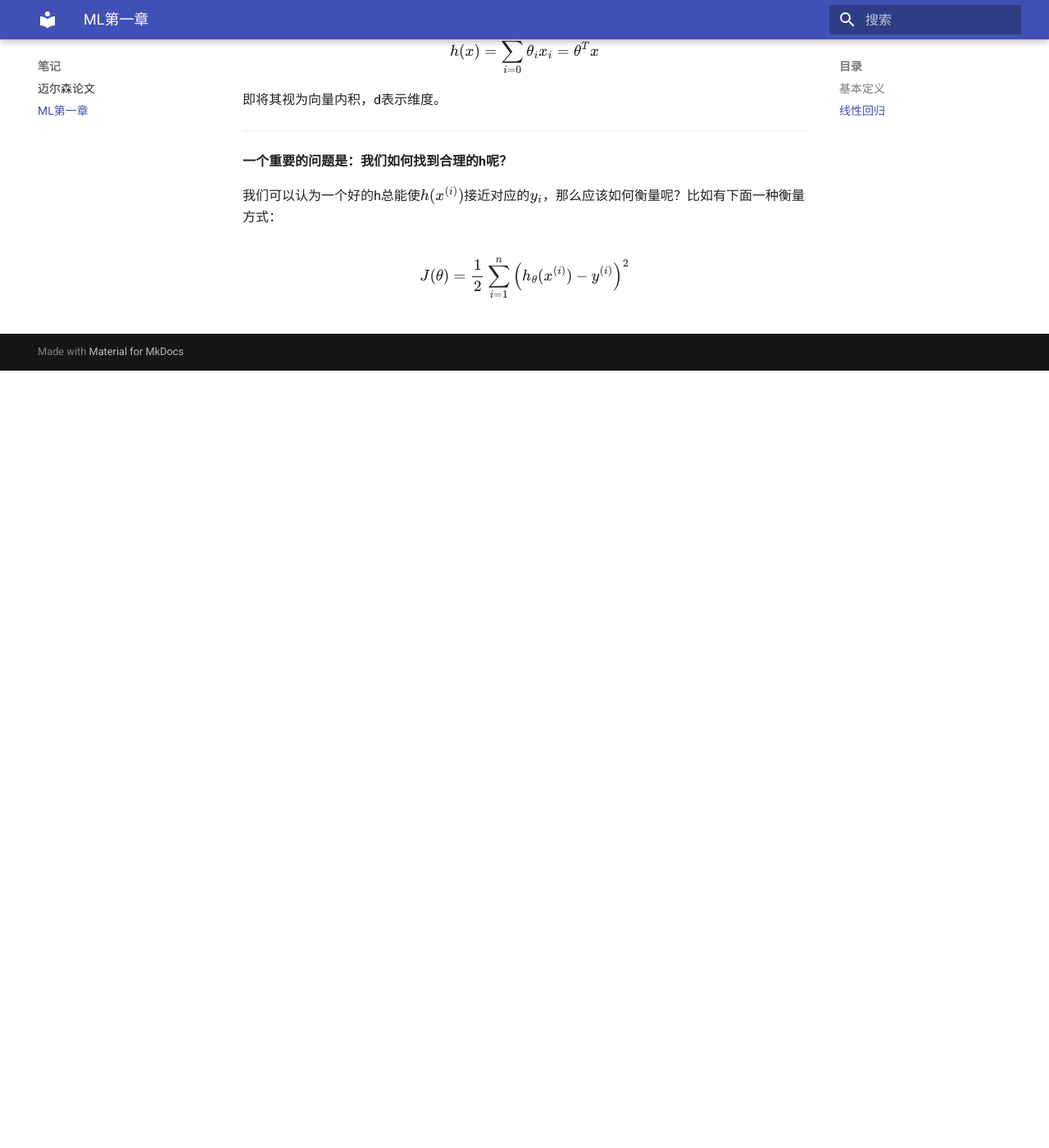
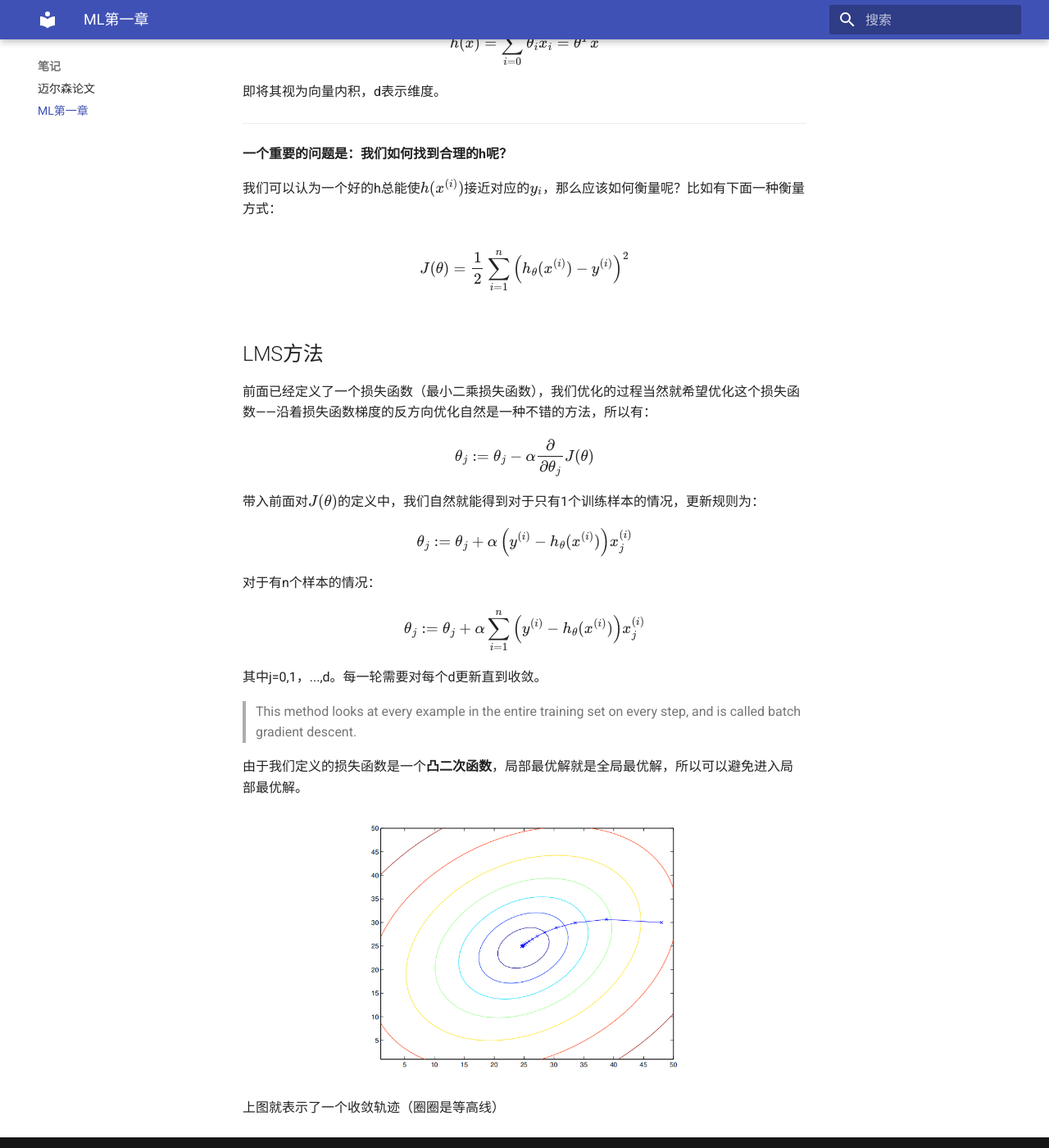
Before and after one commit to snowcovered/snowcovered.github.io, an MkDocs documentation site: the page built from docs/notes/part1.md, in a window 1280 px wide and 1400 px high, scrolled down 1047 px. Shown: the whole window at 82% size. Built offline with MkDocs 1.6.1 and Material for MkDocs 9.7.7, drawn with Linux system fonts in a browser that asks for light colours; before the commit the page ends 1499 px from its top, so only the background shows below that.

Commit message:
Update part1.md

```diff
--- a/docs/notes/part1.md
+++ b/docs/notes/part1.md
@@ -1,4 +1,4 @@
-## 基本定义
+# 基本定义
 $x^{(i)}$：输入变量
 
 $y^{(i)}$:输出变量；或者叫做目标变量
@@ -38,3 +38,33 @@
 $$
 J(\theta) = \frac{1}{2} \sum_{i=1}^{n} \left( h_\theta(x^{(i)}) - y^{(i)} \right)^2
 $$
+
+
+## LMS方法
+
+前面已经定义了一个损失函数（最小二乘损失函数），我们优化的过程当然就希望优化这个损失函数——沿着损失函数梯度的反方向优化自然是一种不错的方法，所以有：
+$$
+\theta_j := \theta_j - \alpha \frac{\partial}{\partial \theta_j} J(\theta)
+$$
+
+带入前面对$J(\theta)$的定义中，我们自然就能得到对于只有1个训练样本的情况，更新规则为：
+$$
+\theta_j := \theta_j + \alpha \left( y^{(i)} - h_\theta(x^{(i)}) \right) x_j^{(i)}
+$$
+
+对于有n个样本的情况：
+$$
+\theta_j := \theta_j + \alpha \sum_{i=1}^{n} \left( y^{(i)} - h_\theta(x^{(i)}) \right) x_j^{(i)}
+$$
+
+其中j=0,1，...,d。每一轮需要对每个d更新直到收敛。
+
+>  This method looks
+at every example in the entire training set on every step, and is called batch
+gradient descent.
+
+由于我们定义的损失函数是一个**凸二次函数**，局部最优解就是全局最优解，所以可以避免进入局部最优解。
+
+![p12图](./pic/2.png)
+
+上图就表示了一个收敛轨迹（圈圈是等高线）
```
